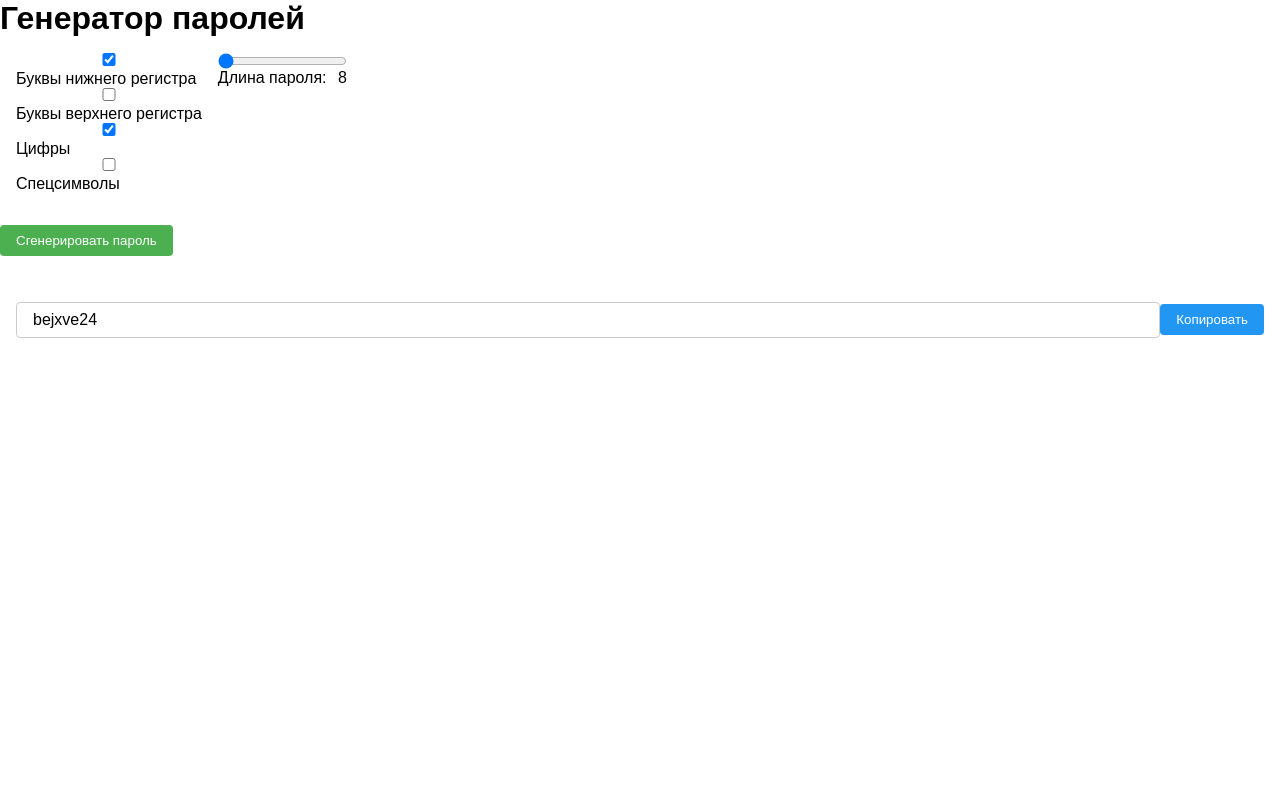
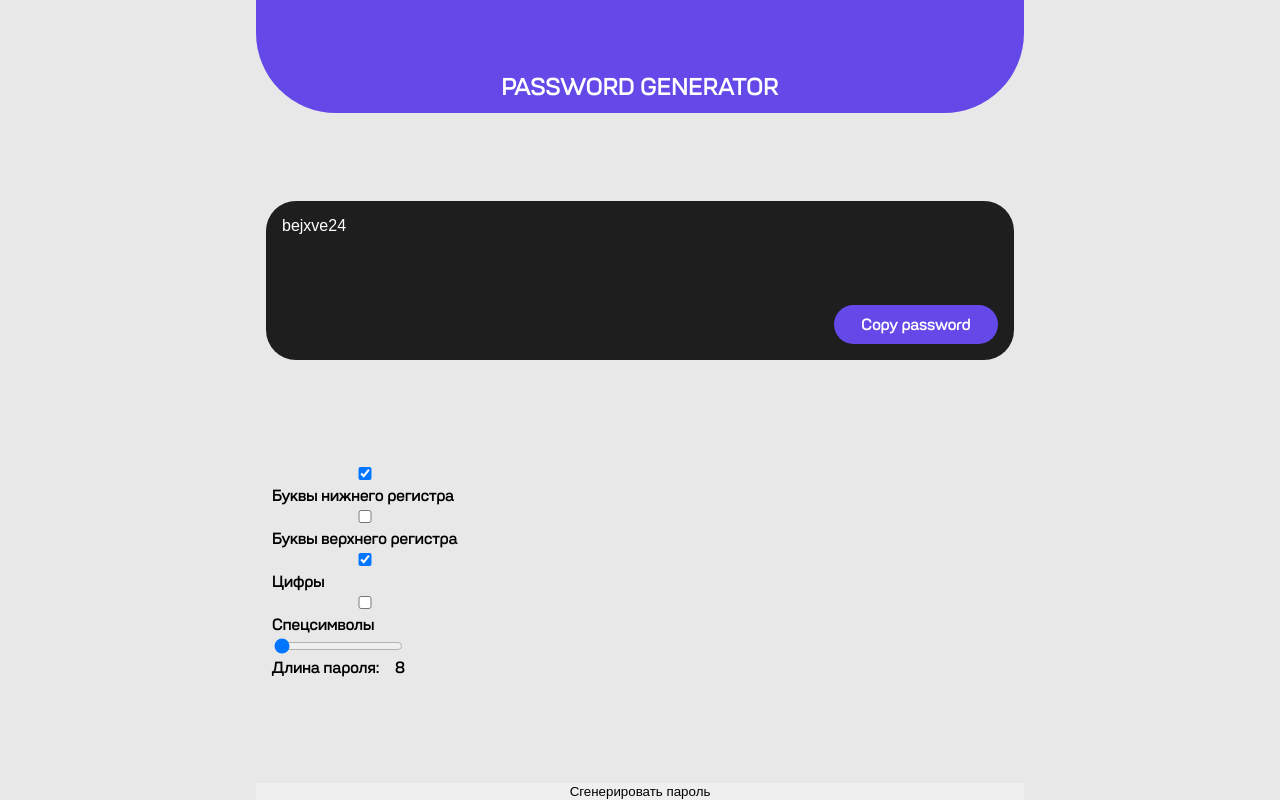
Before and after one commit to front-bite/app-password-generator, a website: page public/index.html in a window 1280 px wide. Drawn offline with Linux system fonts and the light colour scheme; a web font is replaced by a local one.

Commit message:
накидал стилей

```diff
--- a/public/index.html
+++ b/public/index.html
@@ -5,11 +5,20 @@
     <meta name="viewport" content="width=device-width, initial-scale=1.0" />
     <title>Генератор паролей</title>
     <link rel="icon" type="image/x-icon" href="favicon.ico" />
-    <link rel="stylesheet" href="/src/css/style.css" />
+    <link rel="stylesheet" href="/src/css/main.css" />
   </head>
   <body>
-    <h1>Генератор паролей</h1>
-    <div class="settings">
+    <div class="container">
+      <header class="header">
+        <h1 class="header_title">password generator</h1>
+      </header>
+
+      <div class="container__password">
+        <p id="password"></p>
+        <button id="copy-button" class="copy-button">Copy password</button>
+      </div>
+
+      <div class="container__settings">
         <div class="options">
           <input type="checkbox" id="lowercase" checked />
           <label for="lowercase">Буквы нижнего регистра</label>
@@ -19,7 +28,6 @@
           <label for="numbers">Цифры</label>
           <input type="checkbox" id="special" />
           <label for="special">Спецсимволы</label>
-      </div>
           <div class="slider-container">
             <input type="range" id="length" min="8" max="128" value="8" />
             <div class="range-info">
@@ -28,11 +36,12 @@
             </div>
           </div>
         </div>
-    <button id="generate" class="generate-button">Сгенерировать пароль</button>
-    <div class="password-container">
-      <p id="password"></p>
-      <button id="copy-button" class="copy-button">Копировать</button>
       </div>
+      <button id="generate" class="generate-button">
+        Сгенерировать пароль
+      </button>
+
       <script src="/src/js/script.js"></script>
+    </div>
   </body>
 </html>
--- /dev/null
+++ b/src/css/colors.css
@@ -0,0 +1,9 @@
+/* Палитра цветов */
+:root {
+  --Background-main: #e8e8e8;
+  --White: #ffffff;
+  --Dark: #1e1e1e;
+  --Green: #79ff87;
+  --Orange: #e7824b;
+  --Violet: #6448e8;
+}
--- /dev/null
+++ b/src/css/fonts.css
@@ -0,0 +1,13 @@
+@font-face {
+    font-family: 'PetrovSans-Trial-Regular';
+    src: url('../assets//fonts/PetrovSans-Trial-Regular.ttf') format('truetype');
+    font-weight: 400;
+    font-style: normal;
+  }
+
+  @font-face {
+    font-family: 'PetrovSans-Trial-SemiBold';
+    src: url('../assets/fonts/PetrovSans-Trial-SemiBold.ttf') format('truetype');
+    font-weight: 600;
+    font-style: normal;
+  }
--- /dev/null
+++ b/src/css/main.css
@@ -0,0 +1,203 @@
+@import "colors.css";
+@import "fonts.css";
+
+/* Сброс стиле   */
+html,
+body,
+div,
+span,
+applet,
+object,
+iframe,
+h1,
+h2,
+h3,
+h4,
+h5,
+h6,
+p,
+blockquote,
+pre,
+a,
+abbr,
+acronym,
+address,
+big,
+cite,
+code,
+del,
+dfn,
+em,
+img,
+ins,
+kbd,
+q,
+s,
+samp,
+small,
+strike,
+strong,
+sub,
+sup,
+tt,
+var,
+b,
+u,
+i,
+center,
+dl,
+dt,
+dd,
+ol,
+ul,
+li,
+fieldset,
+form,
+label,
+legend,
+table,
+caption,
+tbody,
+tfoot,
+thead,
+tr,
+th,
+td,
+article,
+aside,
+canvas,
+details,
+embed,
+figure,
+figcaption,
+footer,
+header,
+hgroup,
+menu,
+nav,
+output,
+ruby,
+section,
+summary,
+time,
+mark,
+audio,
+video {
+  margin: 0;
+  padding: 0;
+  border: 0;
+  vertical-align: baseline;
+  outline: none;
+  text-decoration: none;
+  list-style: none;
+}
+
+
+body {
+  height: 100vh;
+  display: flex;
+  justify-content: center;
+  align-items: center;
+  /* overflow-x: hidden; */
+  font-family: PetrovSans-Trial-SemiBold, sans-serif;
+  background-color: var(--Background-main);
+}
+
+.container {
+  height: 100%;
+  width: 768px;
+  display: flex;
+  flex-direction: column;
+  justify-content: space-between;
+  overflow-y: auto;
+}
+
+header {
+  padding: 10px;
+  border-radius: 0 0 80px 80px;
+  background: var(--Violet);
+}
+.header_title {
+  text-align: center;
+  font-size: 24px;
+  margin-top: 60px;
+  text-transform: uppercase;
+  color: var(--White);
+}
+
+
+.container__password {
+  /* margin-top: 30px; */
+  height: 127px;
+  margin: 0 10px;
+  background: var(--Dark);
+  border-radius: 30px;
+  padding: 16px;
+  display: flex;
+  flex-direction: column;
+  justify-content: space-between;
+  /* gap: 12px; */
+}
+
+
+
+#password {
+  color: var(--White);
+  font-size: 16px;
+  font-family: PetrovSans-Trial-Regular, sans-serif;
+  word-wrap: break-word;
+}
+
+#copy-button {
+  background-color: var(--Violet);
+  font-family: PetrovSans-Trial-SemiBold, sans-serif;
+  font-size: 16px;
+  width: 164px;
+  height: 39px;
+  padding: 8px 16px;
+  color: var(--White);
+  align-self: flex-end;
+  border-radius: 30px;
+}
+
+#copy-button:hover {
+  background-color: var(--Green);
+  color: var(--Dark);
+}
+
+
+
+
+button {
+  border: none;
+  cursor: pointer;
+}
+
+
+.container__settings {
+  display: flex;
+  flex-wrap: wrap;
+  justify-content: space-between;
+  margin: 16px;
+}
+
+.options {
+  display: flex;
+  flex-direction: column;
+  margin-right: 16px;
+}
+
+.slider-container {
+  display: flex;
+  flex-direction: column;
+  margin-right: auto;
+}
+
+.range-info {
+  display: flex;
+  justify-content: space-between;
+}
+
+input[type="checkbox"] {
+  margin-bottom: 4px;
+}
--- a/src/css/style.css
+++ /dev/null
@@ -1,74 +0,0 @@
-* {
-  margin: 0;
-  padding: 0;
-  box-sizing: border-box;
-}
-
-body {
-  font-family: Arial, sans-serif;
-}
-
-.settings {
-  display: flex;
-  flex-wrap: wrap;
-  justify-content: space-between;
-  margin: 16px;
-}
-
-.options {
-  display: flex;
-  flex-direction: column;
-  margin-right: 16px;
-}
-
-.slider-container {
-  display: flex;
-  flex-direction: column;
-  margin-right: auto;
-}
-
-.range-info {
-  display: flex;
-  justify-content: space-between;
-}
-
-input[type="checkbox"] {
-  margin-bottom: 4px;
-}
-
-button {
-  margin: 16px 0;
-  padding: 8px 16px;
-  border: none;
-  border-radius: 4px;
-  background-color: #4caf50;
-  color: white;
-  cursor: pointer;
-}
-
-button:hover {
-  background-color: #45a049;
-}
-
-#copy-button {
-  background-color: #2196f3;
-}
-
-#copy-button:hover {
-  background-color: #1e88e5;
-}
-
-.password-container {
-  display: flex;
-  justify-content: space-between;
-  align-items: center;
-  margin: 16px;
-}
-
-#password {
-  margin: 0;
-  padding: 8px 16px;
-  border: 1px solid #ccc;
-  border-radius: 4px;
-  width: 100%;
-}
```
Also changed, not shown: src/assets/fonts/PetrovSans-Trial-Regular.ttf (added), src/assets/fonts/PetrovSans-Trial-SemiBold.ttf (added). Lines whose indentation alone changed are shown as unchanged.
